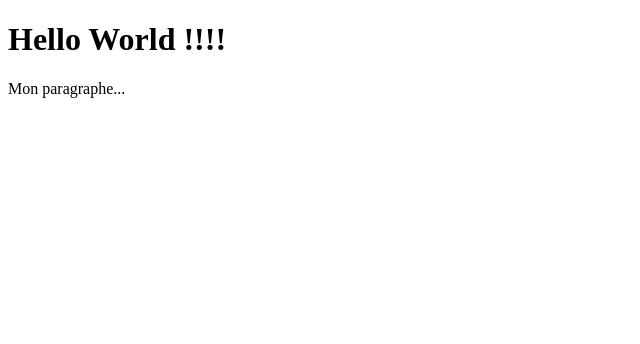
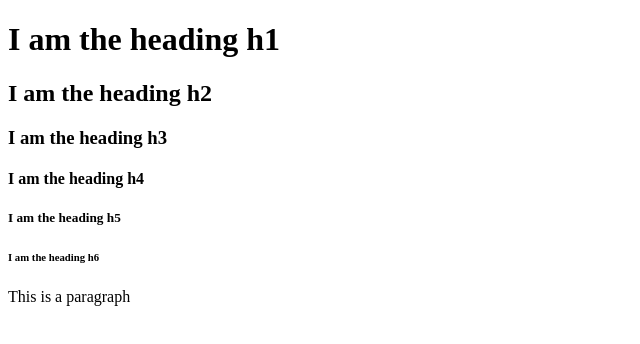
Before and after one commit to AMB-FR/AMB-FR.github.io, a plain HTML site: page index.html in a window 1280 px wide. Shown: the whole page, without its empty margins (0-640 px from the left). Drawn offline with Linux system fonts and the light colour scheme.

Commit message:
mise à jour du 21-03-23 v1

```diff
--- a/index.html
+++ b/index.html
@@ -1,11 +1,20 @@
 <!DOCTYPE html>
 <html>
 <head>
-
+  <meta charset="UTF-8">
+  <title>My First HTML Page</title>
 </head>
 <body>
-  <h1>Hello World !!!!</h1>
-  <p>Mon paragraphe...</p>
+  <!-- This a comment -->
+  <h1>I am the heading h1</h1>
+  <h2>I am the heading h2</h2>
+  <h3>I am the heading h3</h3>
+  <h4>I am the heading h4</h4>
+  <h5>I am the heading h5</h5>
+  <h6>I am the heading h6</h6>
+
+  <p>This is a paragraph</p>
+
 </body>
 
 </html>
```
